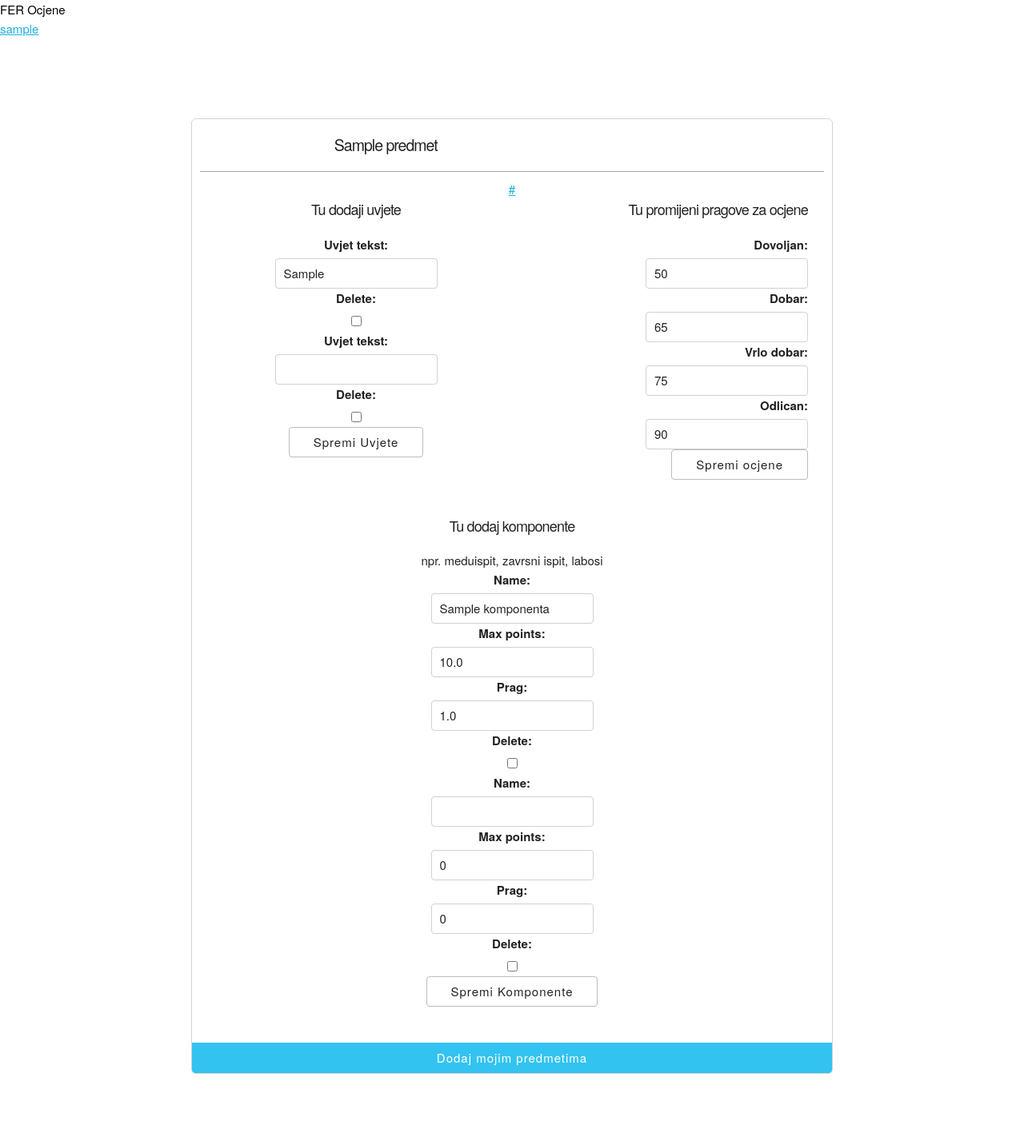
After one commit to Mats01/fer-grades-calculator, a Django app: page /dodaj-predmet/new/1/ in a window 1280 px wide. The commit adds this page. Shown: the whole page at 80% size. Run offline with Django 3.2, Linux system fonts and the light colour scheme; a user stored in the database is signed in; tables that the repository leaves empty hold one stand-in row (values such as "Sample post").

Commit message:
🤬 mukotrpno omoguci dodavanje predmeta kroz inline formset

```diff
--- a/fer_grades/forms.py
+++ b/fer_grades/forms.py
@@ -1,4 +1,6 @@
 import re
+
+from django.forms import fields
 
 from .models import Komponenta, KomponentaBodovi, Predmet
 from django import forms
@@ -59,3 +61,16 @@ class CodeAuthForm(forms.Form):
             raise ValidationError("Dana email adresa nije FER emial adresa")
 
         return data
+
+
+class PredmetForm(forms.ModelForm):
+    class Meta:
+        model = Predmet
+
+        fields = ['name', 'fer_url', ]
+
+
+class EditPredmetForm(forms.ModelForm):
+    class Meta:
+        model = Predmet
+        fields = ['dovoljan', 'dobar', 'vrlo_dobar', 'odlican', ]
--- a/fer_grades/models.py
+++ b/fer_grades/models.py
@@ -10,6 +10,7 @@ class Predmet(models.Model):
     dobar = models.IntegerField(default=65)
     vrlo_dobar = models.IntegerField(default=75)
     odlican = models.IntegerField(default=90)
+    created_by = models.ForeignKey(User, on_delete=models.SET_NULL, null=True)
 
     class Meta:
         verbose_name_plural = "Predmeti"
--- a/fer_grades/static/style.css
+++ b/fer_grades/static/style.css
@@ -10,6 +10,10 @@ pre {
 
 h3 {
 
+    font-size: 1.3em;
+}
+
+h4 {
     font-size: 1.2em;
 }
 
@@ -142,6 +146,10 @@ h3 {
     display: none;
 }
 
+.intable_form_svisible {
+    display: inline-block;
+}
+
 .intable_form form {
     margin-bottom: 4px;
     display: flex;
--- /dev/null
+++ b/fer_grades/templates/edit-predmet.html
@@ -0,0 +1,89 @@
+{% extends "base.html" %}
+
+{% block content %}
+<div class="login_wrapper">
+
+
+
+    <div class="card">
+        <div class="card_title">
+            <div>
+                <h3> {{predmet.name}}</h3>
+
+            </div>
+            <div>
+            </div>
+        </div>
+        <a class="fer_url" href="{{predmet.fer_url}}" target="_blank">{{predmet.fer_url}}</a>
+
+
+
+        <div class="card_component_wrapper">
+            <div class="predmet_two_clumns">
+                <div>
+                    <h4>Tu dodaji uvjete</h4>
+
+                    <form method="post" action="uvjeti/">
+                        {% csrf_token %}
+
+                        {{ uvjeti_formset.management_form }}
+
+                        {% for form in uvjeti_formset %}
+                        <div class="">
+                            {{ form }}
+
+                        </div>
+
+
+                        {% endfor %}
+                        <button type="submit">Spremi Uvjete</button>
+                    </form>
+
+                </div>
+                <div class="predmet_ocjene">
+                    <h4>Tu promijeni pragove za ocjene</h4>
+
+                    <form class="" method="post">
+                        {% csrf_token %}
+                        {{ form.as_p }}
+                        <button type="submit">Spremi ocjene</button>
+                    </form>
+                </div>
+            </div>
+        </div>
+        <div class="card_component_wrapper">
+            <h4>Tu dodaj komponente</h4>
+            <p>npr. meduispit, zavrsni ispit, labosi</p>
+
+            <form method="post" action="komponente/">
+                {% csrf_token %}
+
+                {{ komponente_formset.management_form }}
+
+                {% for form in komponente_formset %}
+                <div class="">
+                    {{ form }}
+
+                </div>
+
+
+                {% endfor %}
+                <button type="submit">Spremi Komponente</button>
+            </form>
+        </div>
+
+
+        <a href="/add-predmet/{{predmet.id}}/">
+            <button class="button-primary add_predmet_btn">Dodaj mojim predmetima</button>
+        </a>
+
+    </div>
+
+
+
+
+
+</div>
+
+
+{% endblock %}
--- a/fer_grades/templates/home.html
+++ b/fer_grades/templates/home.html
@@ -4,7 +4,7 @@
 
 <h2>Kako dodati predmet?</h2>
 <p>Provjeri listu vec dodanih predmeta ispod, mozda te tvoj predemt vec ceka.</p>
-<p>Ako ipak nije tako ...</p>
+<p>Ako ipak nije tako <a href="/dodaj-predmet/new/">mozes ga dodati!</a> (Time cinis dobro djelo jer ce taj predmet biti dostupan i drugima koji onda nece morati kopati i pronaci pragove i komponente predmeta 🙂)</p>
 
 {%for predmet in predmeti %}
 <div class="card">
--- a/fer_grades/templates/moj-predmeti.html
+++ b/fer_grades/templates/moj-predmeti.html
@@ -41,6 +41,8 @@
             <h3 class="right">{{stavka.points}}</h3>
         </div>
     </div>
+    <a class="fer_url" href="{{stavka.predmet.predmet.fer_url}}" target="_blank">{{stavka.predmet.predmet.fer_url}}</a>
+
 
     <div class="card_component_wrapper">
 
--- a/fer_grades/urls.py
+++ b/fer_grades/urls.py
@@ -13,7 +13,7 @@ Including another URLconf
     1. Import the include() function: from django.urls import include, path
     2. Add a URL to urlpatterns:  path('blog/', include('blog.urls'))
 """
-from .views import AddPredmetView, DeletePointsView, HomeView, MyPredmetiView, PreLoginView, SignupView, UpdatePointsView, LoginView, logout_view
+from .views import AddPredmetView, AddToMyPredmetiView, DeletePointsView, EditPredmetView, HomeView, MyPredmetiView, PreLoginView, SignupView, UpdatePointsView, LoginView, UpdatePredemetKomponenteView, UpdatePredemetUvjetiView, logout_view
 from django.contrib import admin
 from django.urls import path
 from django.contrib.auth import views as auth_views
@@ -32,11 +32,19 @@ urlpatterns = [
         name='password_reset'),
     path('signup/', SignupView.as_view(), name='signup'),
 
-    path('add-predmet/<id>/', login_required(AddPredmetView.as_view())),
+    path('add-predmet/<id>/', login_required(AddToMyPredmetiView.as_view())),
     path('', login_required(MyPredmetiView.as_view()),
          name='moj-predmeti'),
     path('moj-predmeti/update/<id>', login_required(UpdatePointsView.as_view())),
     path('moj-predmeti/delete/<id>', login_required(DeletePointsView.as_view())),
-    path('dodaj-predmet/', login_required(HomeView.as_view()), name='home'),
+    path('dodaj-predmet/', login_required(HomeView.as_view()), name='predmet-list'),
+    path('dodaj-predmet/new/',
+         login_required(AddPredmetView.as_view()), name='new-predmet'),
+    path('dodaj-predmet/new/<id>/',
+         login_required(EditPredmetView.as_view())),
+    path('dodaj-predmet/new/<id>/uvjeti/',
+         login_required(UpdatePredemetUvjetiView.as_view())),
+    path('dodaj-predmet/new/<id>/komponente/',
+         login_required(UpdatePredemetKomponenteView.as_view())),
 
 ]
--- a/fer_grades/views.py
+++ b/fer_grades/views.py
@@ -1,7 +1,10 @@
 
-from .forms import CodeAuthForm, EmailAuthForm, StudentKomponentaBodoviForm
+from django.contrib.auth import forms
+from django.forms import modelformset_factory
+from django.forms.models import inlineformset_factory
+from .forms import CodeAuthForm, EditPredmetForm, EmailAuthForm, PredmetForm, StudentKomponentaBodoviForm
 from django import shortcuts
-from .models import KomponentaBodovi, Predmet, Student, StudentPredmet
+from .models import Komponenta, KomponentaBodovi, Predmet, Student, StudentPredmet, Uvjeti
 from django.contrib.auth.models import User
 from django.contrib.auth import login, authenticate, logout
 from django.contrib.auth.forms import UserCreationForm
@@ -117,7 +120,7 @@ class LoginView(TemplateView):
 
                 login(request, user,
                       backend='fer_grades.auth_backend.PasswordlessAuthBackend')
-                return redirect('home')
+                return redirect('moj-predmeti')
 
             except ObjectDoesNotExist:
                 return redirect('login')
@@ -136,7 +139,7 @@ class HomeView(TemplateView):
         return render(request, self.template_name, {'predmeti': predmeti})
 
 
-class AddPredmetView(TemplateView):
+class AddToMyPredmetiView(TemplateView):
 
     def get(self, request, id):
 
@@ -148,7 +151,7 @@ class AddPredmetView(TemplateView):
 
         student_predmet.save()
 
-        return redirect('home')
+        return redirect('moj-predmeti')
 
 
 class MyPredmetiView(TemplateView):
@@ -219,3 +222,97 @@ class DeletePointsView(TemplateView):
 
         KomponentaBodovi.objects.get(pk=id).delete()
         return redirect('moj-predmeti')
+
+
+class AddPredmetView(TemplateView):
+    template_name = "new-predmet.html"
+
+    def get(self, request):
+        PredmetFormSet = modelformset_factory(Predmet, exclude=())
+
+        formset = PredmetFormSet()
+
+        form = PredmetForm()
+
+        return render(request, self.template_name, {'form': form})
+
+    def post(self, request,):
+
+        form = PredmetForm(request.POST)
+
+        if form.is_valid():
+            predmet = form.save(commit=False)
+            predmet.created_by = User.objects.get(pk=request.user.id)
+            predmet.save()
+
+            return redirect('/dodaj-predmet/new/%s/' % predmet.pk)
+        else:
+            return render(request, self.template_name, {'form': form})
+
+
+class EditPredmetView(TemplateView):
+    template_name = "edit-predmet.html"
+
+    def get(self, request, id):
+
+        predmet = Predmet.objects.get(pk=id)
+        if not predmet.created_by:
+            return redirect('new-predmet')
+
+        if not (predmet.created_by.id == request.user.id):
+            return redirect('new-predmet')
+
+        KomponentaFormSet = inlineformset_factory(
+            Predmet, Komponenta, exclude=(), extra=1)
+
+        komponente_formset = KomponentaFormSet(instance=predmet)
+
+        UvjetiFormSet = inlineformset_factory(
+            Predmet, Uvjeti, exclude=(), extra=1)
+
+        uvjeti_formset = UvjetiFormSet(instance=predmet)
+
+        form = EditPredmetForm()
+
+        return render(request, self.template_name, {'predmet': predmet, 'form': form, 'komponente_formset': komponente_formset, 'uvjeti_formset': uvjeti_formset})
+
+    def post(self, request, id):
+
+        form = PredmetForm(request.POST)
+        predmet = Predmet.objects.get(pk=id)
+
+        if form.is_valid():
+            form.save()
+
+        return redirect('/dodaj-predmet/new/%s/' % predmet.pk)
+
+
+class UpdatePredemetUvjetiView(TemplateView):
+    def post(self, request, id):
+
+        UvjetiFormSet = inlineformset_factory(
+            Predmet, Uvjeti, exclude=(), extra=1)
+
+        predmet = Predmet.objects.get(pk=id)
+
+        form = UvjetiFormSet(request.POST, instance=predmet)
+
+        if form.is_valid():
+            form.save()
+
+        return redirect('/dodaj-predmet/new/%s/' % predmet.pk)
+
+
+class UpdatePredemetKomponenteView(TemplateView):
+    def post(self, request, id):
+
+        KomponentaFormSet = inlineformset_factory(
+            Predmet, Komponenta, exclude=(), extra=1)
+        predmet = Predmet.objects.get(pk=id)
+
+        form = KomponentaFormSet(request.POST, instance=predmet)
+
+        if form.is_valid():
+            form.save()
+
+        return redirect('/dodaj-predmet/new/%s/' % predmet.pk)
```
Also changed, not shown: fer_grades/templates/new-predmet.html (added, +30 -0 lines), fer_grades/migrations/0012_predmet_creted_by.py (added), fer_grades/migrations/0013_auto_20210228_1935.py (added).
